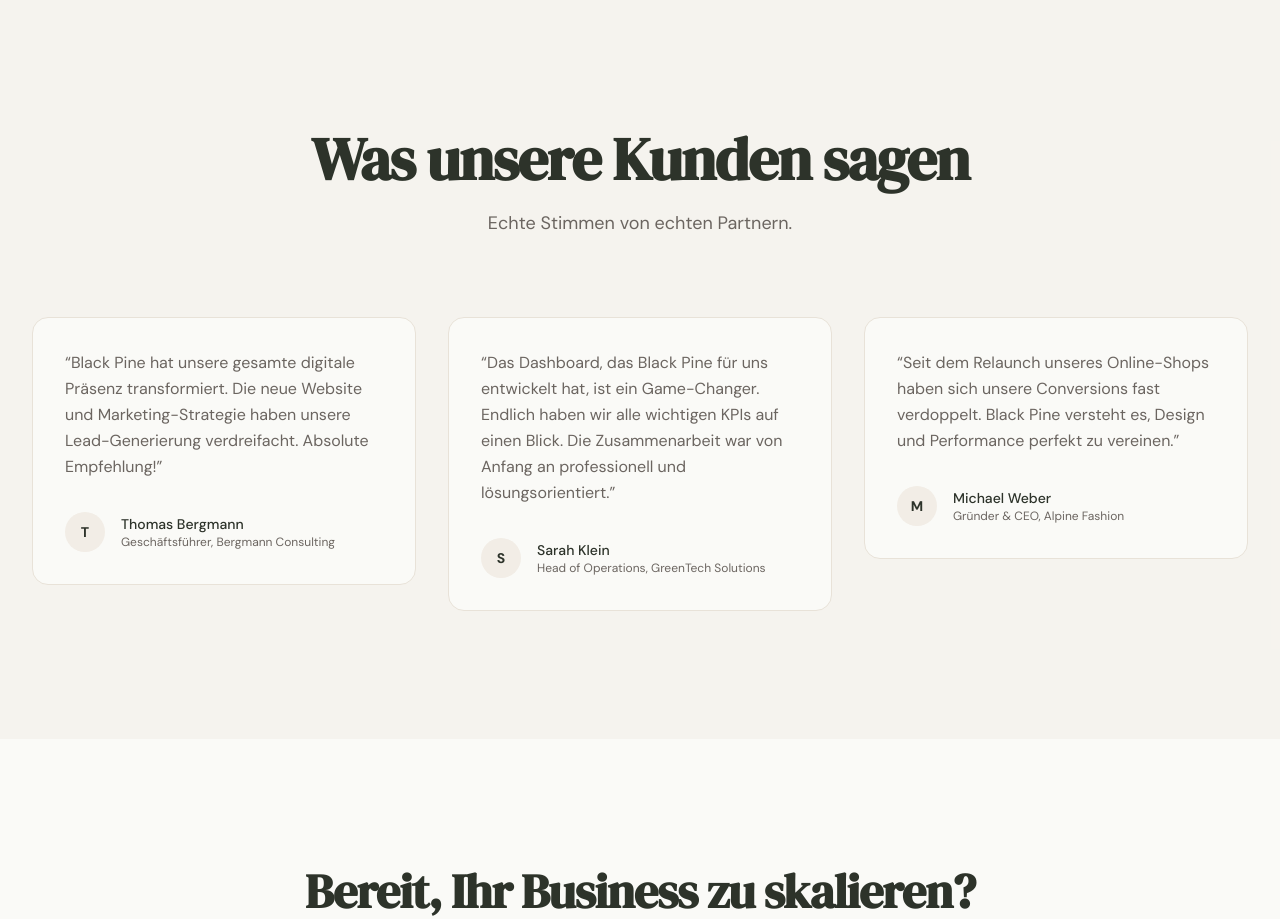
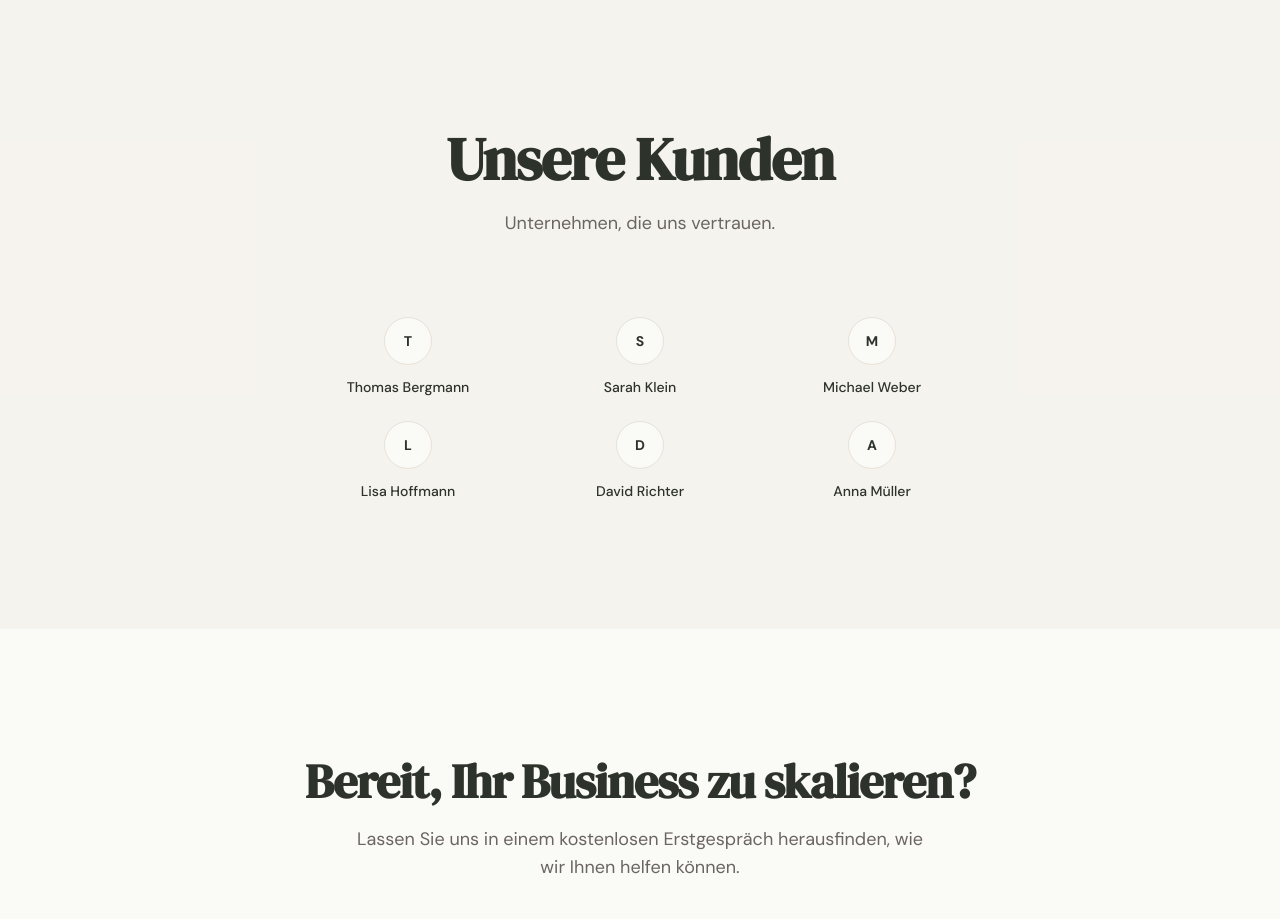
Before and after one commit to Tasca-Group/black-pine-studio, a Next.js app: page / in a window 1280 px wide. Shown: the part 2400-3319 px from the top of the page. Built offline with nearby package versions, Linux system fonts and the light colour scheme.

Commit message:
Simplify testimonials to client names only

```diff
--- a/src/components/sections/Testimonials.tsx
+++ b/src/components/sections/Testimonials.tsx
@@ -3,39 +3,39 @@
 import { Container } from '@/components/ui/Container'
 import { SectionHeading } from '@/components/ui/SectionHeading'
 import { FadeIn } from '@/components/animations/FadeIn'
-import { testimonials } from '@/data/testimonials'
+
+const clients = [
+  'Thomas Bergmann',
+  'Sarah Klein',
+  'Michael Weber',
+  'Lisa Hoffmann',
+  'David Richter',
+  'Anna Müller',
+]
 
 export function Testimonials() {
   return (
     <section className="py-32 bg-beige/50">
       <Container>
         <SectionHeading
-          title="Was unsere Kunden sagen"
-          subtitle="Echte Stimmen von echten Partnern."
+          title="Unsere Kunden"
+          subtitle="Unternehmen, die uns vertrauen."
         />
 
-        <div className="grid gap-8 md:grid-cols-3">
-          {testimonials.map((testimonial, index) => (
-            <FadeIn key={testimonial.name} delay={index * 0.1} duration={0.8}>
-              <div className="rounded-2xl border border-cream bg-warm-white p-8">
-                <p className="text-dark-gray leading-relaxed">
-                  &ldquo;{testimonial.text}&rdquo;
-                </p>
-                <div className="mt-8 flex items-center gap-4">
-                  <div className="flex h-10 w-10 items-center justify-center rounded-full bg-beige text-sm font-bold text-forest">
-                    {testimonial.name.charAt(0)}
+        <FadeIn duration={0.8}>
+          <div className="mx-auto max-w-2xl">
+            <div className="grid grid-cols-2 gap-6 sm:grid-cols-3">
+              {clients.map((name) => (
+                <div key={name} className="text-center">
+                  <div className="mx-auto flex h-12 w-12 items-center justify-center rounded-full bg-warm-white border border-cream text-sm font-bold text-forest">
+                    {name.charAt(0)}
                   </div>
-                  <div>
-                    <p className="text-sm font-medium text-forest">{testimonial.name}</p>
-                    <p className="text-xs text-dark-gray">
-                      {testimonial.role}, {testimonial.company}
-                    </p>
-                  </div>
+                  <p className="mt-3 text-sm font-medium text-forest">{name}</p>
                 </div>
-              </div>
-            </FadeIn>
-          ))}
-        </div>
+              ))}
+            </div>
+          </div>
+        </FadeIn>
       </Container>
     </section>
   )
```
